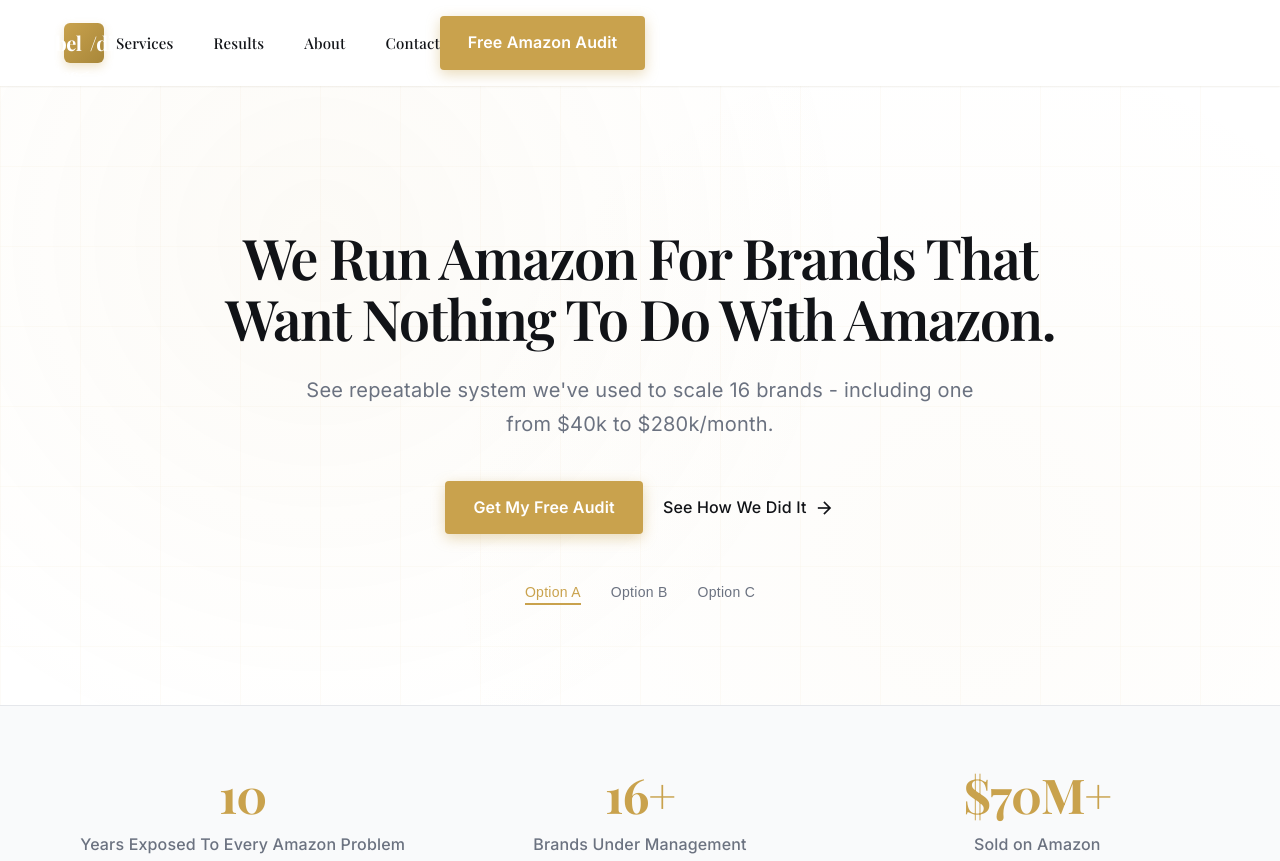
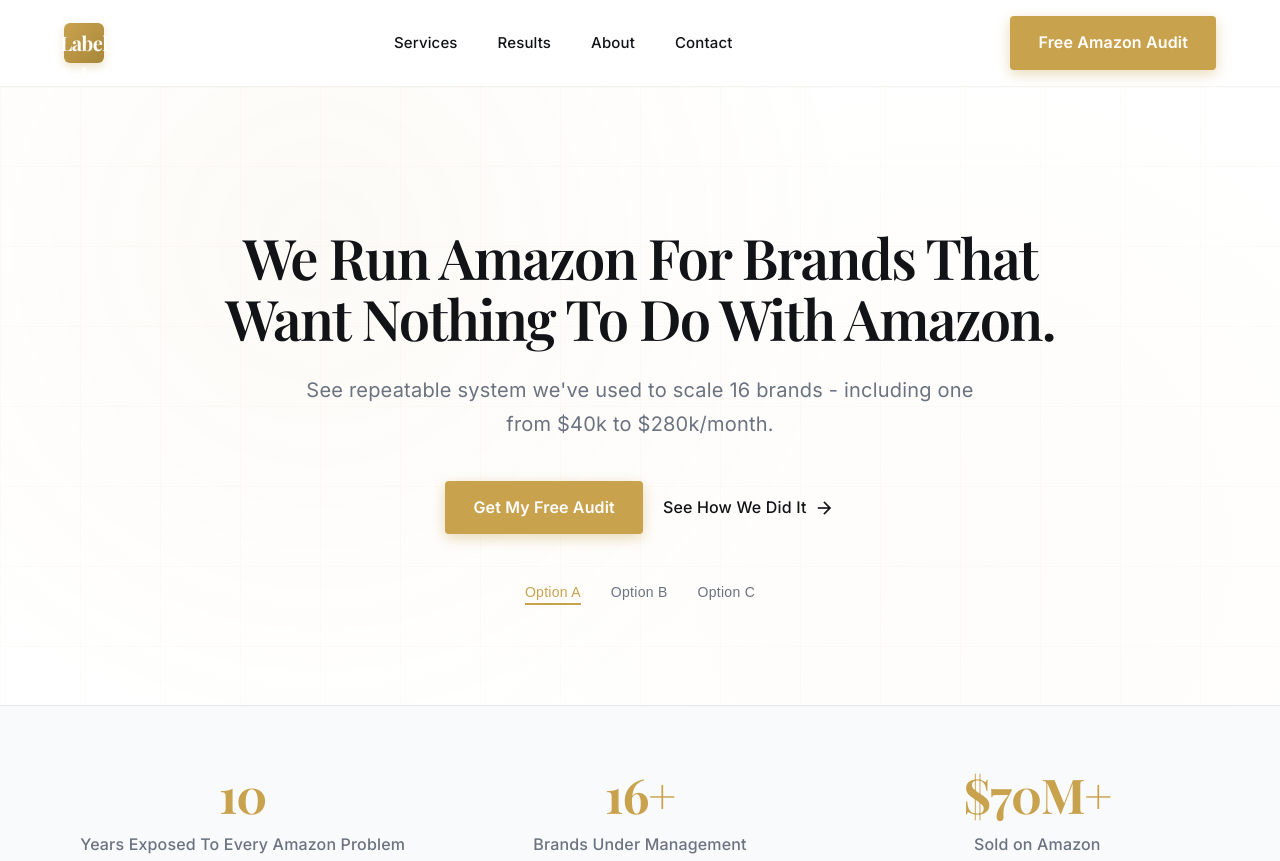
Before and after one commit to ms5117378-hub/GLS, a plain HTML site: page index.html in a window 1280 px wide. Shown: the top 861 px of the page. Drawn offline with nearby package versions, Linux system fonts and the light colour scheme.

Commit message:
Update index.html

```diff
--- a/index.html
+++ b/index.html
@@ -1031,7 +1031,7 @@
     <nav class="navigation">
         <div class="container nav-container">
             <div class="logo">
-                <div class="logo-icon"> <span>Gold Label Sales< </span>/div>
+                <div class="logo-icon"> <span>Gold Label Sales </span></div>
 
             </div>
             <div class="nav-menu">
```
